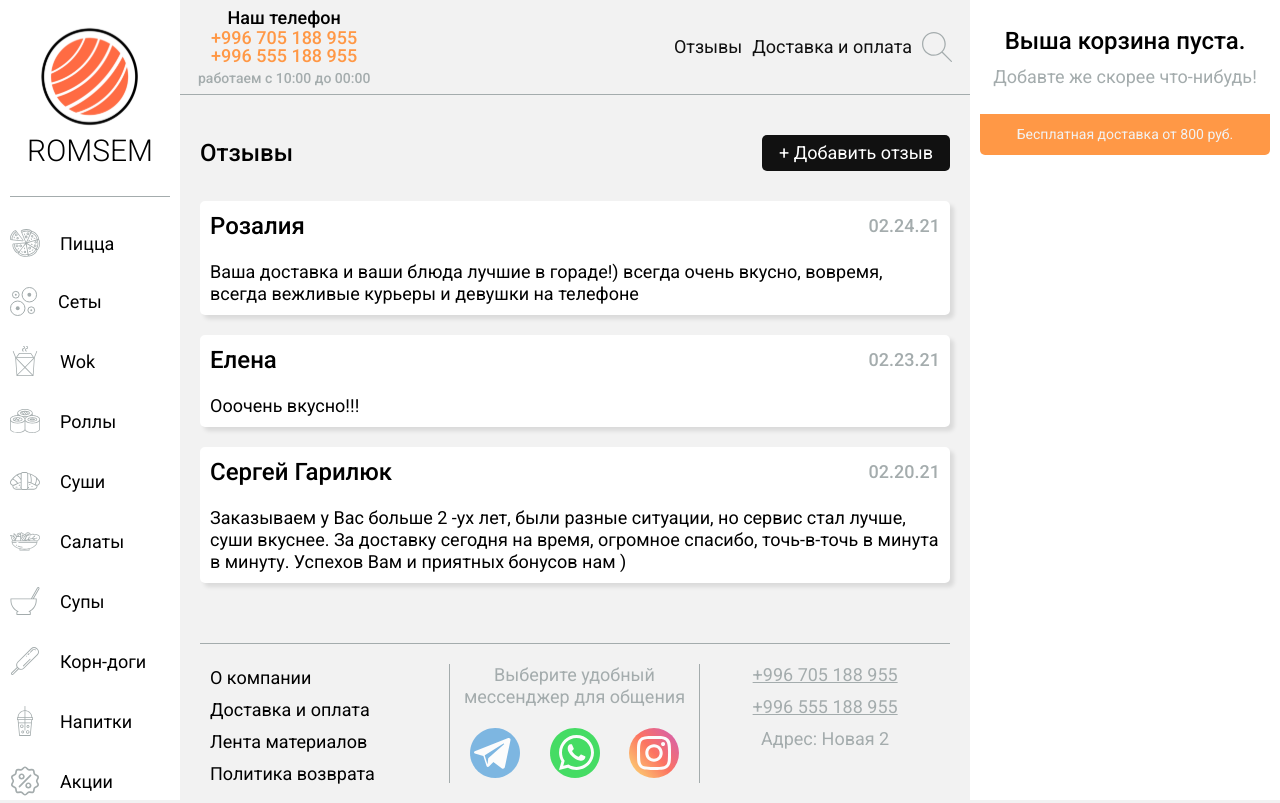
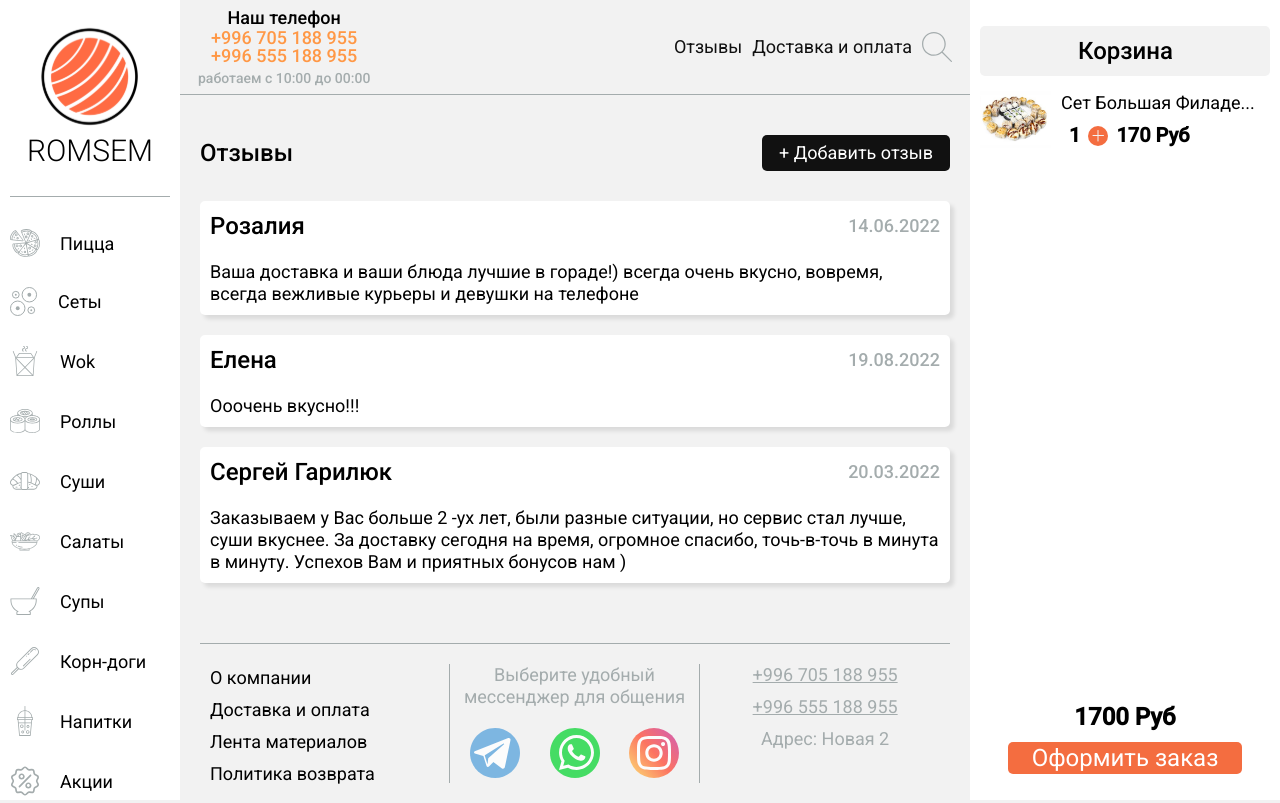
Before and after one commit to AzamatTash/React-Food-Order, a React (Create React App) app: page / in a window 1280 px wide. Built offline with nearby package versions, Linux system fonts and the light colour scheme.

Commit message:
#6 fix form for Reviews Page and add component Cart

```diff
--- a/src/Pages/Reviews/index.tsx
+++ b/src/Pages/Reviews/index.tsx
@@ -2,41 +2,43 @@ import React from 'react';
 import styles from './reviews.module.sass';
 import { Formik, Field, Form, ErrorMessage } from 'formik';
 import * as Yup from 'yup';
+import {getConvertDate} from '../../utils/convertDate';
 
 interface Data {
     name: string;
     review: string;
-    date: any;
+    date: string;
 }
 
 const Reviews = () => {
-    const reviewsList = [
+    const [reviewsList, setReviewsList] = React.useState([
         {
             name: 'Розалия',
-           date: '02.24.21',
+            date: '1655240584567',
             review: 'Ваша доставка и ваши блюда лучшие в гораде!) всегда очень вкусно, вовремя, ' +
                 'всегда вежливые курьеры и девушки на телефоне',
         },
         {
             name: 'Елена',
-           date: '02.23.21',
+            date: '1660942984567',
             review: 'Ооочень вкусно!!!',
         },
         {
             name: 'Сергей Гарилюк',
-           date: '02.20.21',
+            date: '1647810184567',
             review: 'Заказываем у Вас больше 2 -ух лет, были разные ситуации, но сервис стал лучше, суши вкуснее. ' +
                 'За доставку сегодня на время, огромное спасибо, точь-в-точь в минута в минуту. ' +
                 'Успехов Вам и приятных бонусов нам )',
         },
-    ]
-    const [openForm, setOpenForm] = React.useState<boolean>(false)
+    ])
+
+    const [openForm, setOpenForm] = React.useState<boolean>(false);
 
     const initialValues:Data = {
         name: '',
         review: '',
-        date: new Date(),
-    }
+        date: +new Date() + '',
+    };
 
     const validationSchema = Yup.object({
         name: Yup.string()
@@ -47,7 +49,11 @@ const Reviews = () => {
     });
 
     const onSubmit = (values:Data) => {
-        console.log(values);
+        setReviewsList([{
+            name: values.name,
+            review: values.review,
+            date: values.date,
+        }, ...reviewsList]);
         setOpenForm(false);
     };
 
@@ -77,11 +83,11 @@ const Reviews = () => {
                         </Form>
                     </Formik>
                 }
-                {reviewsList.map((obj, index) => (
+                {reviewsList.map((obj:Data, index:number) => (
                     <div key={index} className={styles.review}>
                         <div className={styles.header}>
                             <div className={styles.name}>{obj.name}</div>
-                            <div className={styles.date}>{obj.date}</div>
+                            <div className={styles.date}>{getConvertDate(obj.date)}</div>
                         </div>
                         <p className={styles.text}>{obj.review}</p>
                     </div>
--- /dev/null
+++ b/src/components/Cart/cart.module.sass
@@ -0,0 +1,88 @@
+.wrapper
+  width: 100%
+  height: 100%
+  display: flex
+  flex-direction: column
+  justify-content: space-between
+  align-items: center
+
+  .header
+    width: 100%
+    margin-bottom: 30px
+
+    .title
+      font-size: 24px
+      font-weight: 500
+      line-height: 30px
+      width: 100%
+      padding: 10px 98px
+      background-color: #F2F2F2
+      border-radius: 5px
+      margin-bottom: 15px
+
+    .product
+      width: 100%
+      height: 57px
+      display: flex
+      align-items: center
+      margin-bottom: 20px
+
+      .img
+        width: 25%
+        height: 100%
+        object-fit: cover
+
+      .info
+        width: 75%
+        display: flex
+        flex-direction: column
+        align-items: flex-start
+        margin-left: 10px
+
+        .productName
+          line-height: 22px
+          margin-bottom: 10px
+          overflow: hidden
+
+        .optionals
+          display: flex
+          align-items: center
+
+          .bntCount
+            display: inline
+            width: 20px
+            height: 20px
+            cursor: pointer
+
+          .productCount,
+          .productPrice
+            font-size: 20px
+            font-weight: 700
+            line-height: 23px
+            margin: 0 8px
+
+.footer
+  display: flex
+  flex-direction: column
+  align-items: center
+
+  .productPriceTotal
+    font-size: 24px
+    font-weight: 700
+    line-height: 30px
+    margin-bottom: 10px
+
+  .btnSendOrder
+    padding: 1px 24px
+    background-color: #F46D40
+    border: none
+    color: #FFFFFF
+    border-radius: 5px
+    font-weight: 400
+    font-size: 24px
+    line-height: 30px
+    cursor: pointer
+    transition: 0.2s linear
+
+    &:hover
+      background-color: darken(#F46D40, 5%)
--- /dev/null
+++ b/src/components/Cart/index.tsx
@@ -0,0 +1,47 @@
+import React from 'react';
+import styles from './cart.module.sass';
+import productImg from '../../assets/img/Philadelphia-set.jpg'
+import downCount from '../../assets/img/down-count.svg'
+import upCount from '../../assets/img/up-count.svg'
+
+const Cart = () => {
+    const [countProduct, setCountProduct] = React.useState<number>(1);
+
+    const getShortStr = (str:string) => {
+        if (str.length > 20) {
+            return str.slice(0, 18) + '...';
+        }
+        return str;
+    };
+
+    return (
+        <div className={styles.wrapper}>
+            <div className={styles.header}>
+                <div className={styles.title}>Корзина</div>
+                <div className={styles.product}>
+                    <img src={productImg} className={styles.img} alt=""/>
+                    <div className={styles.info}>
+                        <div className={styles.productName}>{getShortStr('Сет Большая Филадельфия')}</div>
+                        <div className={styles.optionals}>
+                            {countProduct !== 1 && <img src={downCount}
+                                                        className={styles.bntCount}
+                                                        onClick={() => setCountProduct(countProduct - 1)}
+                                                        alt='меньше'/>
+                            }
+                            <div className={styles.productCount}>{countProduct}</div>
+                            <img src={upCount} className={styles.bntCount} onClick={() => setCountProduct(countProduct + 1)}
+                                 alt='больше'/>
+                            <div className={styles.productPrice}>170 Руб</div>
+                        </div>
+                    </div>
+                </div>
+            </div>
+            <div className={styles.footer}>
+                <div className={styles.productPriceTotal}>1700 Руб</div>
+                <button className={styles.btnSendOrder}>Оформить заказ</button>
+            </div>
+        </div>
+    );
+};
+
+export default Cart;
--- /dev/null
+++ b/src/components/MoreProductInfo/MoreProductInfo.module.sass
@@ -0,0 +1,85 @@
+.wrapper
+  width: 100%
+  display: flex
+  justify-content: space-between
+  align-items: flex-start
+  padding-top: 20px
+
+  .img
+    display: block
+    width: 50%
+    height: 100%
+    object-fit: cover
+
+  .info
+    width: 50%
+    padding: 20px 40px
+
+    .title
+      font-size: 48px
+      line-height: 48px
+      font-weight: 500
+      margin-bottom: 10px
+
+    .weightInfo
+      font-size: 18px
+      font-weight: 300
+      line-height: 22px
+      color: #FF9846
+      margin-bottom: 20px
+
+    .orderInfo
+      display: flex
+      align-items: center
+      margin-bottom: 10px
+
+      .price
+        position: relative
+        margin-right: 43px
+
+        &:before
+          content: ''
+          width: 22px
+          height: 1px
+          background-color: #000000
+          position: absolute
+          top: 15px
+          right: -35px
+
+      .price,
+      .count
+        font-size: 24px
+        line-height: 30px
+        font-weight: 700
+
+      .upCount
+        display: block
+        width: 25px
+        height: 25px
+        margin-left: 10px
+        cursor: pointer
+
+  .text,
+  .subText
+    font-size: 18px
+    font-weight: 500
+    line-height: 22px
+
+  .subText
+    font-weight: 300
+    margin-bottom: 20px
+
+  .btn
+    padding: 1px 24px
+    background-color: #F46D40
+    border: none
+    color: #FFFFFF
+    border-radius: 5px
+    font-weight: 400
+    font-size: 24px
+    line-height: 30px
+    cursor: pointer
+    transition: 0.2s linear
+
+    &:hover
+      background-color: darken(#F46D40, 5%)
--- a/src/components/SideBarCart/index.tsx
+++ b/src/components/SideBarCart/index.tsx
@@ -1,12 +1,20 @@
 import React from 'react';
 import styles from './sideBarCart.module.sass'
+import Cart from "../Cart";
 
 const SideBarCart = () => {
+    const isCartEmpty = false;
     return (
         <div className={styles.wrapper}>
-            <div className={styles.title}>Выша корзина пуста.</div>
-            <div className={styles.subTitle}>Добавте же скорее что-нибудь!</div>
-            <div className={styles.orderPrice}>Бесплатная доставка от 800 руб.</div>
+            {
+                isCartEmpty ?
+                <>
+                    <div className={styles.title}>Выша корзина пуста.</div>
+                    <div className={styles.subTitle}>Добавте же скорее что-нибудь!</div>
+                    <div className={styles.orderPrice}>Бесплатная доставка от 800 руб.</div>
+                </> :
+                <Cart/>
+            }
         </div>
     );
 };
--- a/src/components/SideBarCart/sideBarCart.module.sass
+++ b/src/components/SideBarCart/sideBarCart.module.sass
@@ -4,7 +4,7 @@
   right: 0
   width: 310px
   height: 100vh
-  padding: 26px 10px 0 10px
+  padding: 26px 10px
   text-align: center
   background: #FFFFFF
   overflow: auto
--- /dev/null
+++ b/src/utils/convertDate.tsx
@@ -0,0 +1,8 @@
+export const getConvertDate = (unixDate:any) => {
+    const data = new Date(+unixDate);
+    const months = ['01','02','03','04','05','06','07','08','09','10','11','12'];
+    const date = data.getDate();
+    const month = months[data.getMonth()];
+    const year = data.getFullYear()
+    return date + '.' + month + '.' + year;
+};
```
Also changed, not shown: src/components/MoreProductInfo/index.tsx (added, +32 -0 lines), src/assets/img/down-count.svg. Lines whose indentation alone changed are shown as unchanged.
